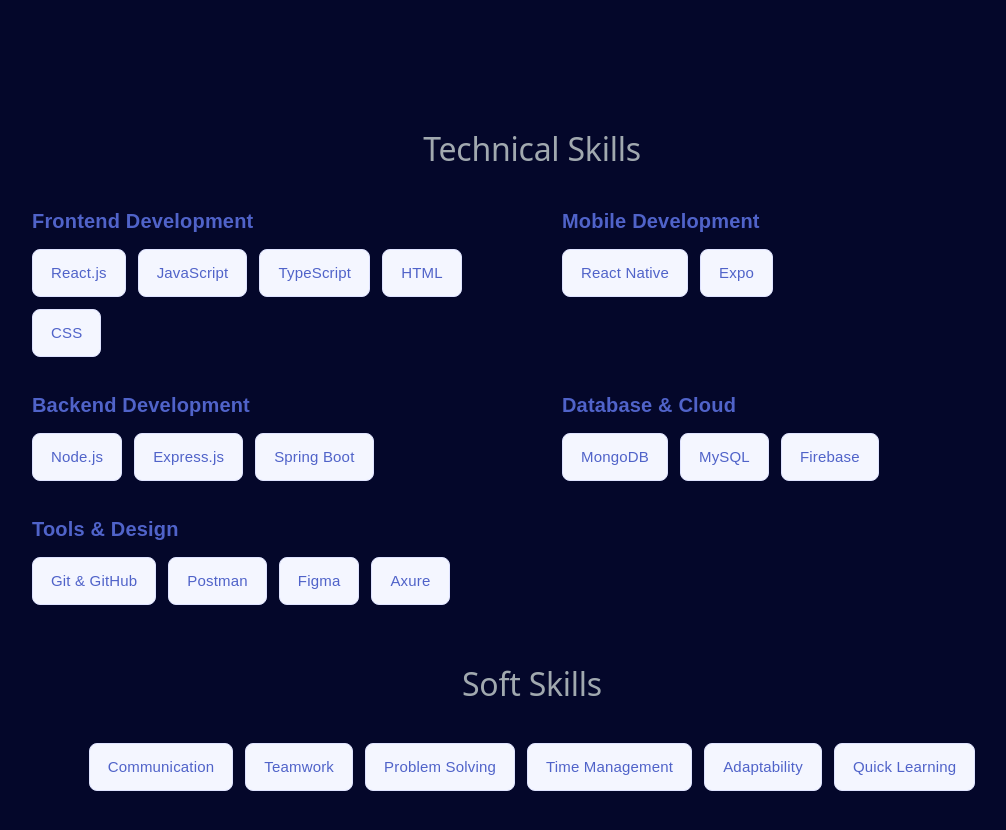
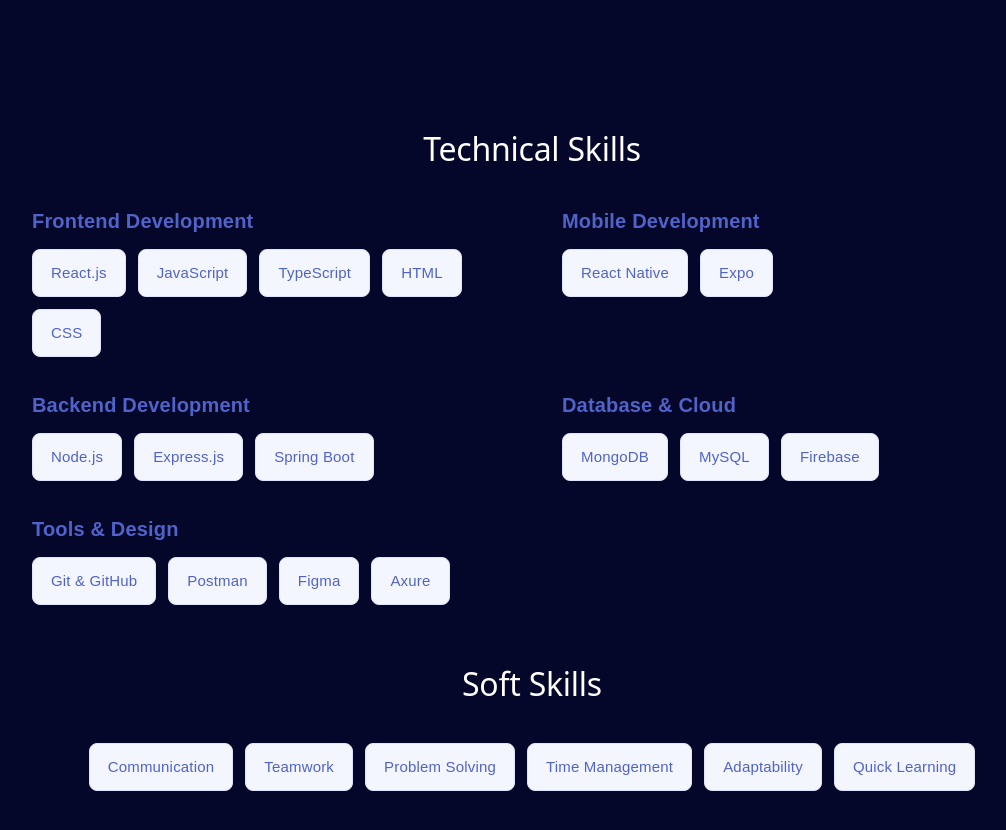
Before and after one commit to ishqafathima/My-Portfolio, a React (Vite) app: page / in a window 1280 px wide. Shown: the part 1520-2350 px from the top of the page, without its empty margins (108-1114 px from the left). Built offline with nearby package versions, Linux system fonts and the light colour scheme.

Commit message:
update portfolio

```diff
--- a/src/sections/Skills/Skills.css
+++ b/src/sections/Skills/Skills.css
@@ -11,7 +11,7 @@
   text-align: center;
 }
 .skills h2 {
-  color: #a1a9af;
+  color: #ffffff;
   font-size: 32px;
   margin-bottom: 40px;
 }
```
